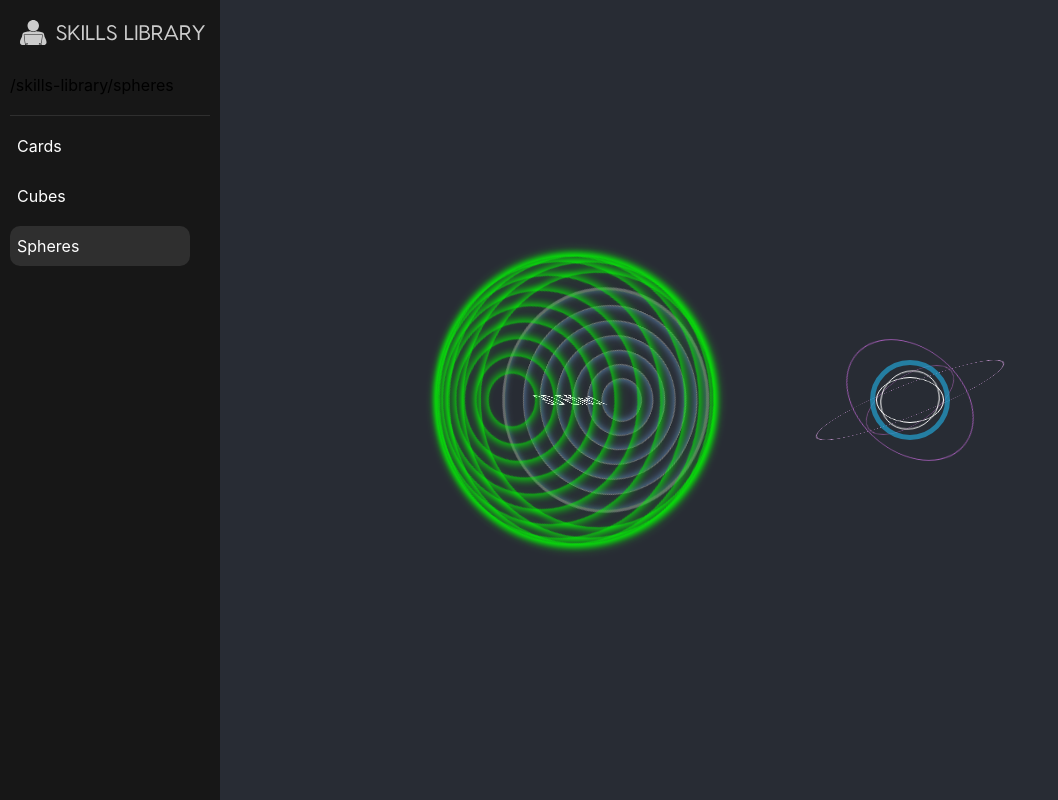
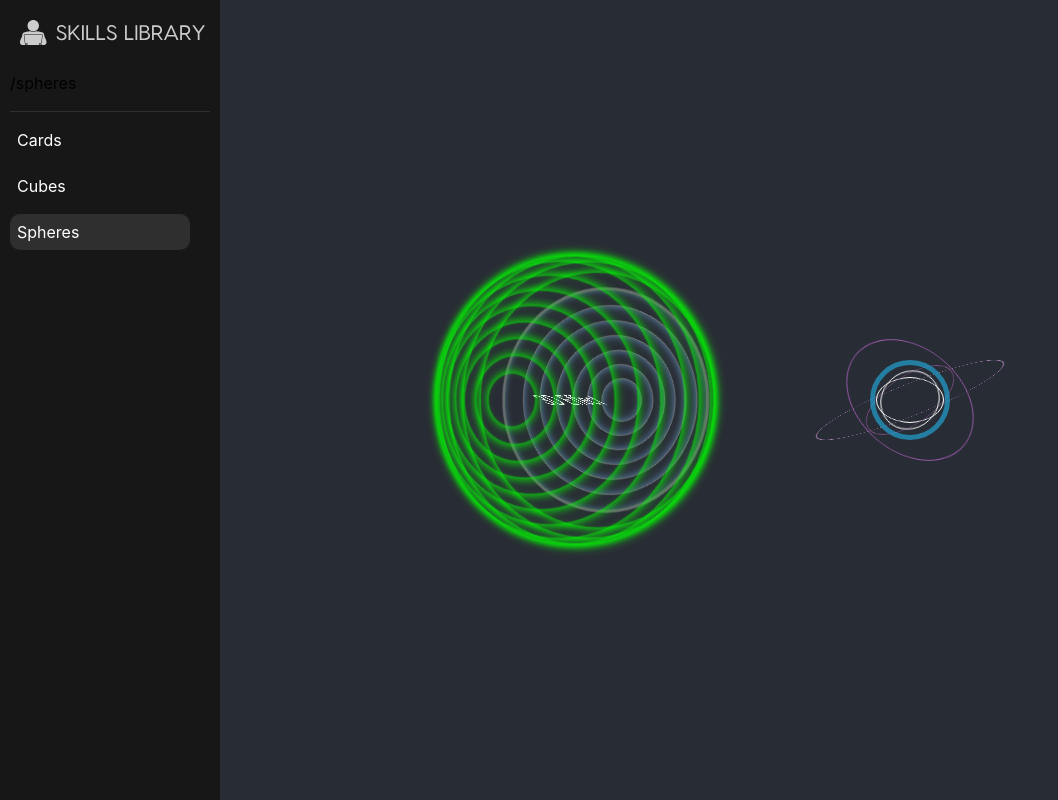
Before and after one commit to Alexander-Horbatiuk/skills-library, a React (Create React App) app: page /skills-library/spheres in a window 1280 px wide. Shown: the whole page, without its empty margins (0-1058 px from the left). Built offline with nearby package versions, Linux system fonts and the light colour scheme.

Commit message:
add appgrade for routing and context

```diff
--- a/src/Context/index.jsx
+++ b/src/Context/index.jsx
@@ -4,25 +4,24 @@ export const AppContext = createContext(null);
 
 export const ContextProvider = ({children}) => {
 	const [user, setUser] = useState('')
-	const [location, setLocation] = useState()
+	const [locationPath, setLocation] = useState('/skills-library')
 
 	useEffect(() => {
 		const storedLocation = localStorage.getItem('location');
-		setLocation(storedLocation || '');
+		setLocation(storedLocation || 'skills-library');
 	}, []);
 
-	const updateLocation = (event) => {
-		setLocation(event.target.pathname);
-		localStorage.setItem('location', event.target.pathname);
+	const updateLocation = ({target}) => {
+		const {pathname} = target;
+		setLocation(pathname);
+		localStorage.setItem('location', pathname);
 	};
 
-
-
 	const model = {
-		User: user,
-		setUser: setUser,
-		Location: location,
-		updateLocation: updateLocation,
+		user,
+		setUser,
+		locationPath,
+		updateLocation,
 	}
 
 	return (
--- a/src/Navigation/AppNav.jsx
+++ b/src/Navigation/AppNav.jsx
@@ -9,14 +9,14 @@ import {NavBar} from './NavBar';
 
 export const AppNav = () => {
 	return (
-		<Router>
-			<NavBar />
+		<Router basename="/skills-library">
+			<NavBar/>
 			<div className="content-wrapper">
 				<Routes>
-					<Route path="/skills-library" element={<Main />} />
-					<Route path="/skills-library/cards" element={<Cards />} />
-					<Route path="/skills-library/cubes" element={<Cubes />} />
-					<Route path="/skills-library/spheres" element={<Spheres />} />
+					<Route path="/" element={<Main/>}/>
+					<Route path="/cards" element={<Cards/>}/>
+					<Route path="/cubes" element={<Cubes/>}/>
+					<Route path="/spheres" element={<Spheres/>}/>
 				</Routes>
 			</div>
 
--- a/src/Navigation/NavBar.jsx
+++ b/src/Navigation/NavBar.jsx
@@ -4,52 +4,44 @@ import './index.scss';
 import {AppContext} from "../Context";
 import {ReactComponent as Logo} from 'img/logo.svg'
 
+const navLinks = [
+	{path: '/cards', label: 'Cards'},
+	{path: '/cubes', label: 'Cubes'},
+	{path: '/spheres', label: 'Spheres'}
+];
+
 export const NavBar = () => {
-	const {Location, updateLocation} = useContext(AppContext);
+	const {locationPath, updateLocation} = useContext(AppContext);
 	const location = useLocation();
-	const { pathname } = location;
+	const {pathname} = location;
 
 	useEffect(() => {
 		localStorage.setItem('location', pathname);
 	}, [pathname]);
 
 	return (
-		<ul className="naw-bar-wrapper">
+		<ul className="nav-bar-wrapper">
 			<li className="nav-bar-element">
 				<NavLink
 					className={`link-logo ${pathname === '/skills-library' ? 'active-link-logo' : ''}`}
-					to="/skills-library"
-					onClick={() => updateLocation({ target: { pathname: '/skills-library' } })}>
-					<Logo />
+					to="/"
+					onClick={() => updateLocation({target: {pathname: '/skills-library'}})}>
+					<Logo/>
 				</NavLink>
 			</li>
 
-			<span>{Location}</span>
+			<span>{locationPath}</span>
 
-			<li className="nav-bar-element">
-				<NavLink
-					onClick={updateLocation}
-					to="/skills-library/cards"
-					className="naw-bar-link">
-					Cards
-				</NavLink>
-			</li>
-			<li className="naw-bar-element">
-				<NavLink
-					onClick={updateLocation}
-					to="/skills-library/cubes"
-					className="naw-bar-link">
-					Cubes
-				</NavLink>
-			</li>
-			<li className="naw-bar-element">
-				<NavLink
-					onClick={updateLocation}
-					to="/skills-library/spheres"
-					className="naw-bar-link">
-					Spheres
-				</NavLink>
-			</li>
+			{navLinks.map((link, index) => (
+				<li key={index} className="nav-bar-element">
+					<NavLink
+						onClick={updateLocation}
+						to={link.path}
+						className="nav-bar-link">
+						{link.label}
+					</NavLink>
+				</li>
+			))}
 		</ul>
 	);
 };
--- a/src/Navigation/index.scss
+++ b/src/Navigation/index.scss
@@ -8,7 +8,7 @@ $text-color: #fff;
   background-color: #282c34;
 }
 
-.naw-bar-wrapper {
+.nav-bar-wrapper {
   display: flex;
   flex-direction: column;
   padding: 10px;
@@ -26,11 +26,11 @@ $text-color: #fff;
     padding: 20px 0;
   }
 
-  .naw-bar-element {
+  .nav-bar-element {
     width: 100%;
   }
 
-  .naw-bar-link {
+  .nav-bar-link {
     color: $text-color;
     padding: 10px 7px;
     border-radius: 10px;
@@ -44,7 +44,7 @@ $text-color: #fff;
     }
   }
 
-  .naw-bar-link.active {
+  .nav-bar-link.active {
     background: #2f2f2f;
 
     &:hover {
--- a/src/components/Cubes/index.jsx
+++ b/src/components/Cubes/index.jsx
@@ -1,9 +1,3 @@
 import {CubeOne} from "components/Cubes/CubeOne"
 
-export const Cubes = () => {
-	return (
-		<>
-			<CubeOne />
-		</>
-	)
-}
+export const Cubes = () => <CubeOne/>
--- a/src/index.scss
+++ b/src/index.scss
@@ -1,3 +1,54 @@
+html, body, div, span, applet, object, iframe,
+h1, h2, h3, h4, h5, h6, p, blockquote, pre,
+a, abbr, acronym, address, big, cite, code,
+del, dfn, em, img, ins, kbd, q, s, samp,
+small, strike, strong, sub, sup, tt, var,
+b, u, i, center,
+dl, dt, dd, ol, ul, li,
+fieldset, form, label, legend,
+table, caption, tbody, tfoot, thead, tr, th, td,
+article, aside, canvas, details, embed,
+figure, figcaption, footer, header, hgroup,
+menu, nav, output, ruby, section, summary,
+time, mark, audio, video {
+	margin: 0;
+	padding: 0;
+	border: 0;
+	font-size: 100%;
+	font: inherit;
+	vertical-align: baseline;
+}
+
+/* HTML5 display-role reset for older browsers */
+article, aside, details, figcaption, figure,
+footer, header, hgroup, menu, nav, section {
+	display: block;
+}
+
+body {
+	line-height: 1;
+}
+
+ol, ul {
+	list-style: none;
+}
+
+blockquote, q {
+	quotes: none;
+}
+
+blockquote:before, blockquote:after,
+q:before, q:after {
+	content: '';
+	content: none;
+}
+
+table {
+	border-collapse: collapse;
+	border-spacing: 0;
+}
+
+
 body {
 	margin: 0;
 	font-family: -apple-system, BlinkMacSystemFont, 'Segoe UI', 'Roboto', 'Oxygen',
```
Lines whose indentation alone changed are shown as unchanged.
